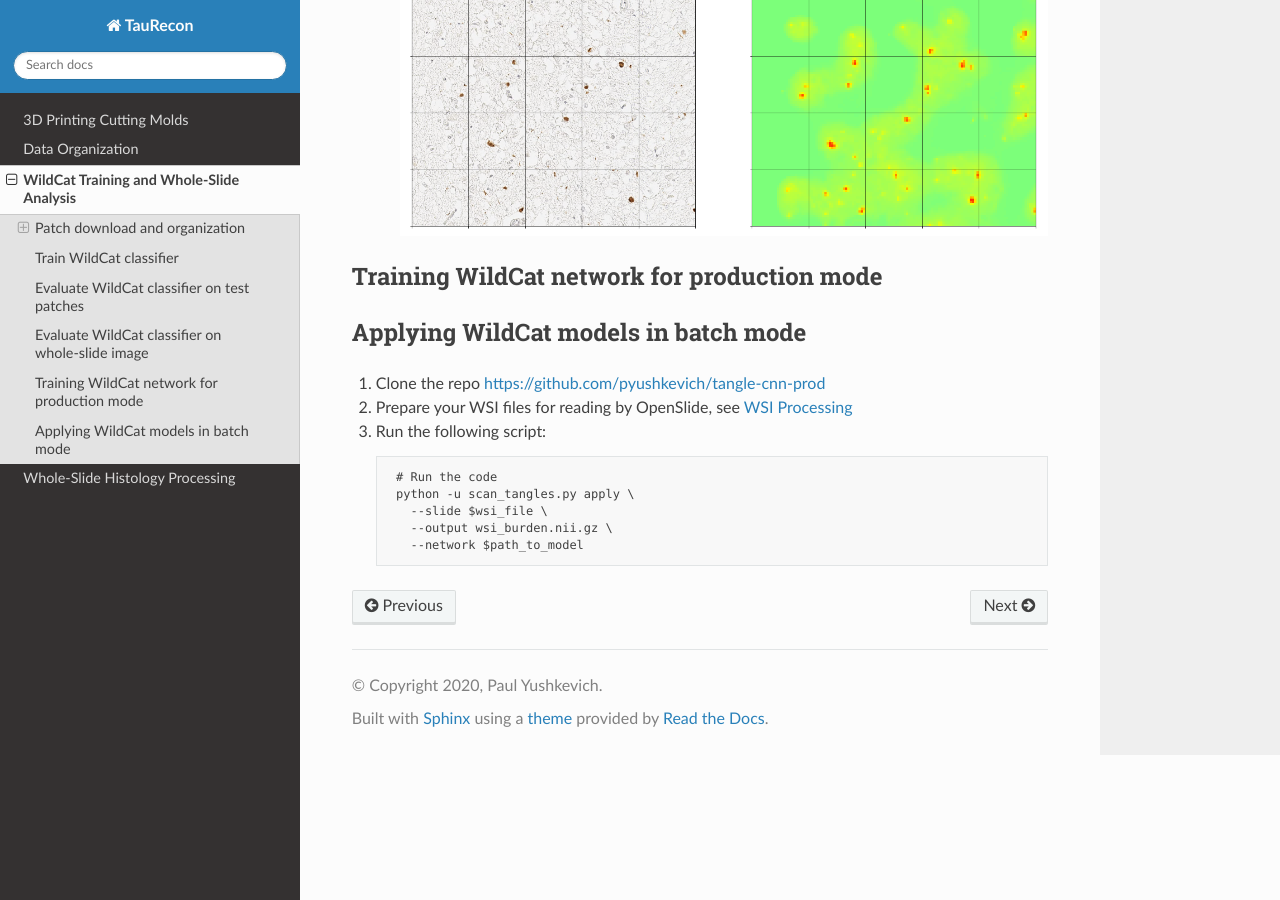
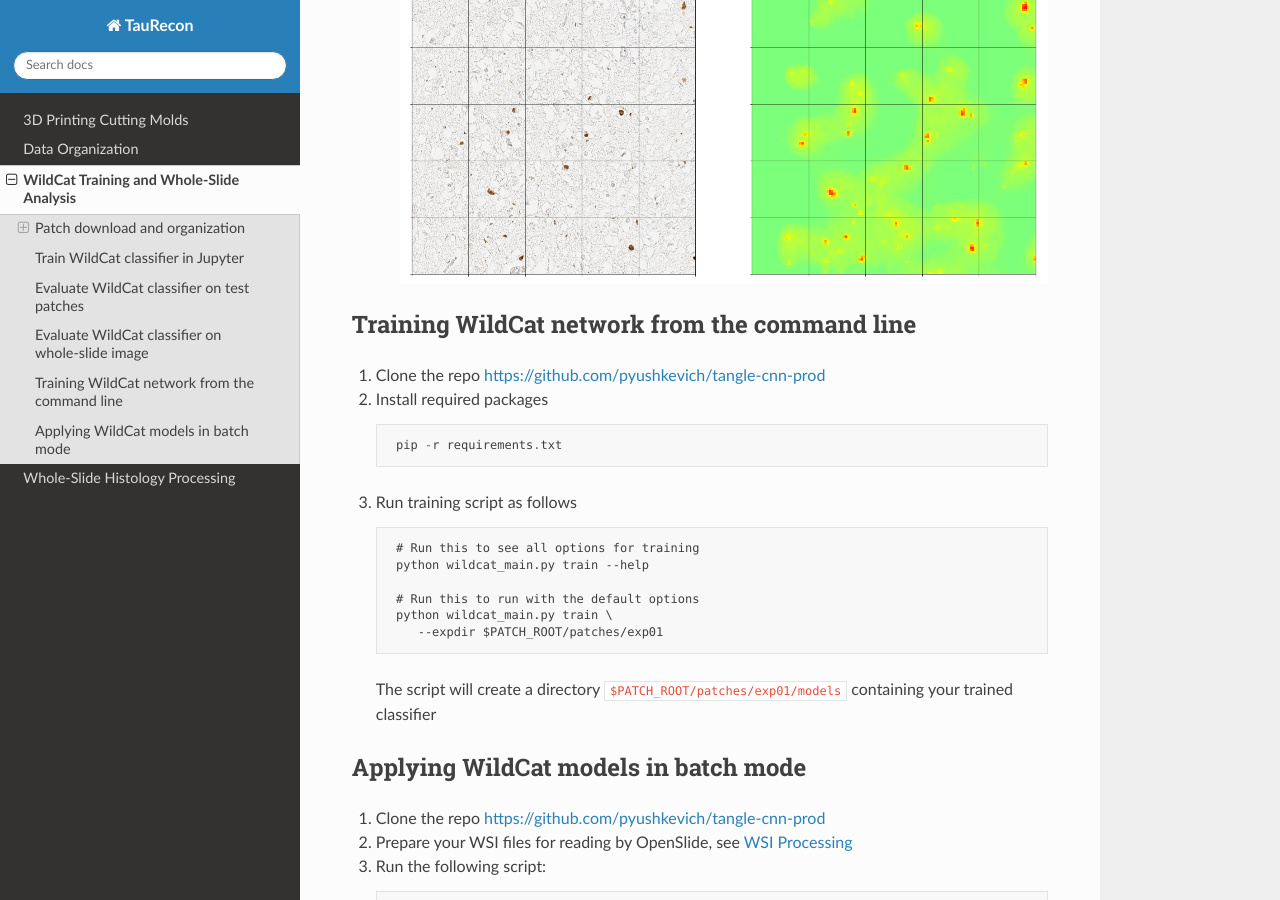
Before and after one commit to pyushkevich/tau_recon_scripts, a Sphinx documentation site: the page built from docs/source/wildcat_train.md, in a window 1280 px wide and 900 px high, scrolled down 4769 px. Built offline with Sphinx 7.4.7 and the Read the Docs theme 2.0.0, drawn with Linux system fonts in a browser that asks for light colours; some of the changed text lies outside the part shown.

Commit message:
Update wildcat_train.md

```diff
--- a/docs/source/wildcat_train.md
+++ b/docs/source/wildcat_train.md
@@ -106,7 +106,9 @@ A training task involves classifying a set of foreground objects vs. a set of ba
 
        $PATCH_ROOT/patches/exp01/patches/<train|val|test>/<tangle|nontangle>/12345.png
 
-## Train WildCat classifier
+## Train WildCat classifier in Jupyter
+
+*Alternatively, you can train the classifier from the command line, see below*
 
 1. Start the Jupyter notebook app
 
@@ -158,8 +160,24 @@ This step is also optional and will take longer. It allows you to explore whole-
      ![](img/wildcat_burden_example.png)
 
 
-## Training WildCat network for production mode
+## Training WildCat network from the command line
 
+1. Clone the repo [https://github.com/pyushkevich/tangle-cnn-prod](https://github.com/pyushkevich/tangle-cnn-prod)
+
+2. Install required packages
+
+        pip -r requirements.txt
+
+3. Run training script as follows
+
+        # Run this to see all options for training
+        python wildcat_main.py train --help
+
+        # Run this to run with the default options
+        python wildcat_main.py train \
+           --expdir $PATCH_ROOT/patches/exp01
+
+   The script will create a directory `$PATCH_ROOT/patches/exp01/models` containing your trained classifier
 
 
 ## Applying WildCat models in batch mode
```
